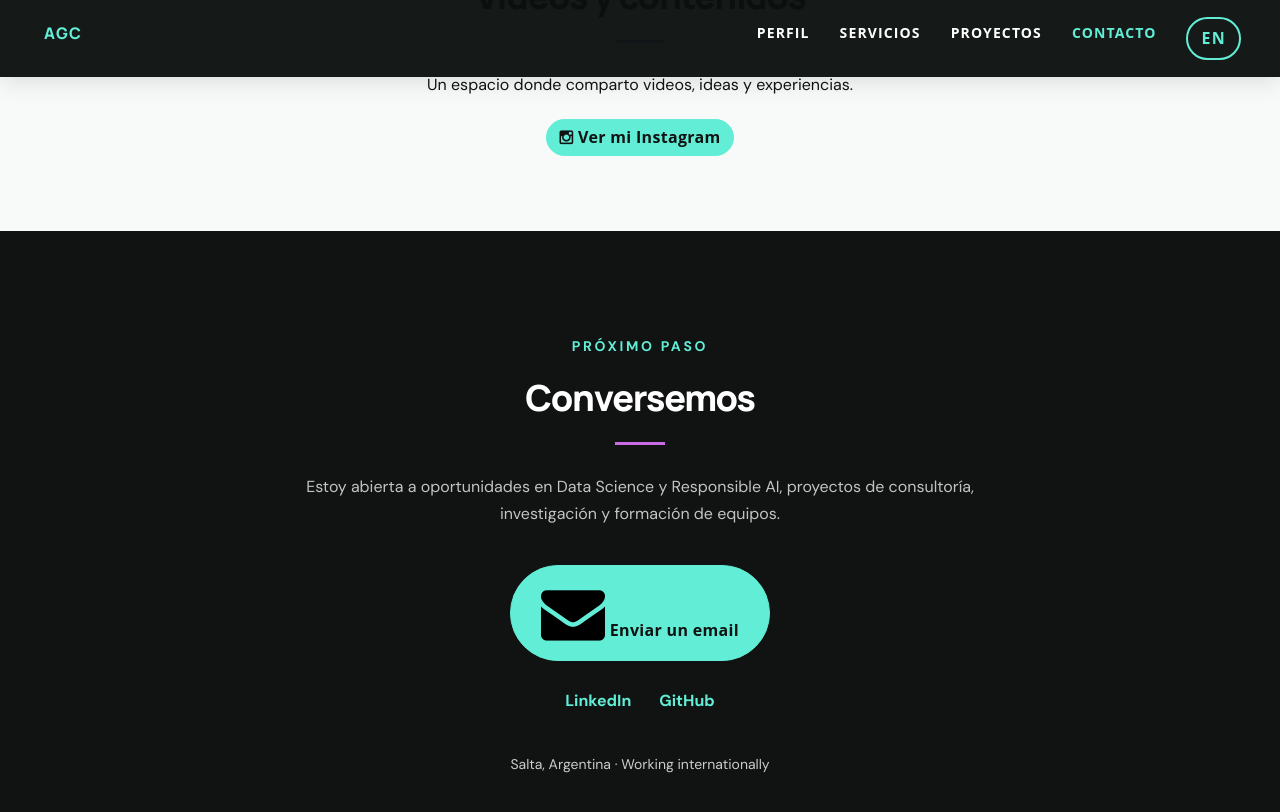
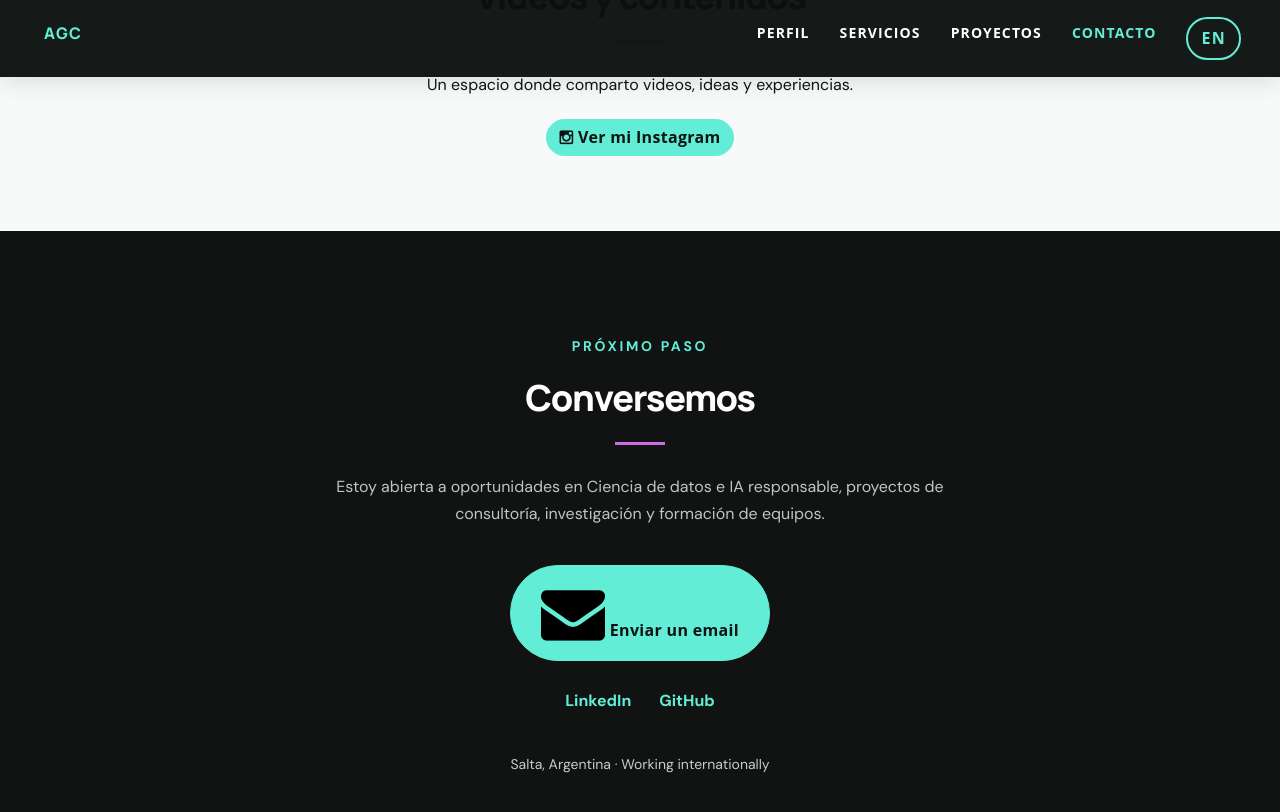
Before and after one commit to AmaliaGuaymasCanavire/amaliaguaymascanavire.github.io, a Jekyll site: the page built from index.html, in a window 1280 px wide and 900 px high, scrolled down 4230 px. Shown: the top 812 px of the window. Built offline with Jekyll 4.4.1, drawn with Linux system fonts in a browser that asks for light colours.

Commit message:
Update contact.html

```diff
--- a/_includes/contact.html
+++ b/_includes/contact.html
@@ -5,7 +5,7 @@
         <p class="eyebrow"><span data-lang="es">PRÓXIMO PASO</span><span data-lang="en">NEXT STEP</span></p>
         <h2 class="section-heading"><span data-lang="es">Conversemos</span><span data-lang="en">Let's talk</span></h2>
         <hr class="primary">
-        <p class="contact-intro"><span data-lang="es">Estoy abierta a oportunidades en Data Science y Responsible AI, proyectos de consultoría, investigación y formación de equipos.</span><span data-lang="en">I am open to Data Science and Responsible AI opportunities, consulting projects, research collaborations and team training.</span></p>
+        <p class="contact-intro"><span data-lang="es">Estoy abierta a oportunidades en Ciencia de datos e IA responsable, proyectos de consultoría, investigación y formación de equipos.</span><span data-lang="en">I am open to Data Science and Responsible AI opportunities, consulting projects, research collaborations and team training.</span></p>
         <a class="btn btn-primary btn-xl contact-button" href="mailto:{{ site.email }}"><i class="fa fa-envelope" aria-hidden="true"></i> <span data-lang="es">Enviar un email</span><span data-lang="en">Send an email</span></a>
         <div class="contact-links">
           <a href="https://www.linkedin.com/in/{{ site.linkedin_username }}/" target="_blank" rel="noopener">LinkedIn</a>
```
